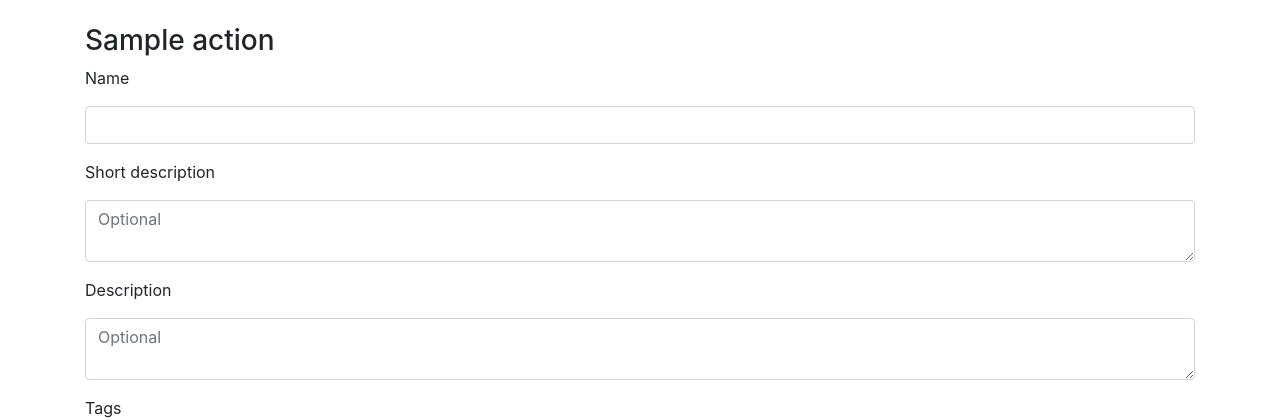
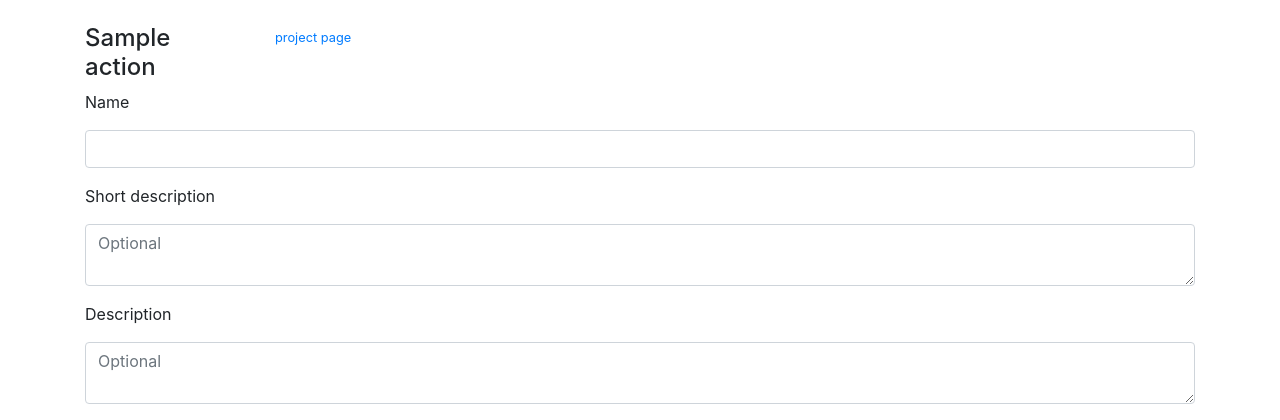
Before and after one commit to cedricbonhomme/freshermeat, a Python web app: template src/web/templates/edit_project.html in a window 1280 px wide. Shown: the part 56-476 px from the top of the page. Run offline with Jinja, Linux system fonts and the light colour scheme; the template is opened without the code that fills it: most values are stand-ins (such as "Sample title", 1, 10 or a date in 2020); form fields are guessed from the names that the template uses; some libraries are stand-ins or nearby versions.

Commit message:
Added a link to the project page.

```diff
--- a/src/web/templates/edit_project.html
+++ b/src/web/templates/edit_project.html
@@ -1,7 +1,16 @@
 {% extends "layout.html" %}
 {% block content %}
 <div class="container">
-        <h3>{{ action }}</h3>
+    <div class="row">
+        <div class="col-2">
+            <h4>{{ action }}</h4>
+        </div>
+        <div class="col">
+            <small><a href="{{ url_for('project_bp.get', project_name=project.name) }}">project page</a></small>
+        </div>
+    </div>
+
+
         <form action="" method="post" name="save" enctype="multipart/form-data" class="form-horizontal">
             {{ form.hidden_tag() }}
             <div class="form-group">
--- a/src/web/templates/project.html
+++ b/src/web/templates/project.html
@@ -7,9 +7,10 @@
             <img id="project-logo" src="{{ url_for('uploaded_pictures', filename=project.icon_url) }}" width="150px" />
             {% endif %}
         </div>
+        <div class="col-1">
+            <h4 id="project-name"></h4>
+        </div>
         <div class="col">
-            <img id="project-logo" src="" width="300px" />
-            <h4 id="project-name"></h4>
             <small><a href="{{ url_for('project_bp.form', project_id=project.id) }}">Edit</a></small>
         </div>
     </div>
```
